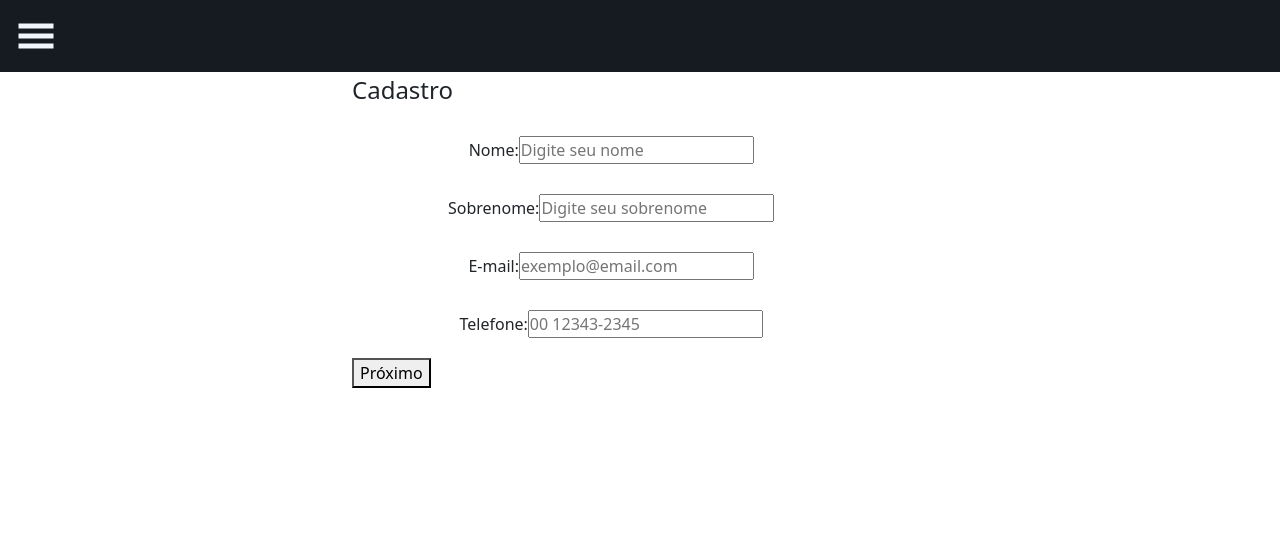
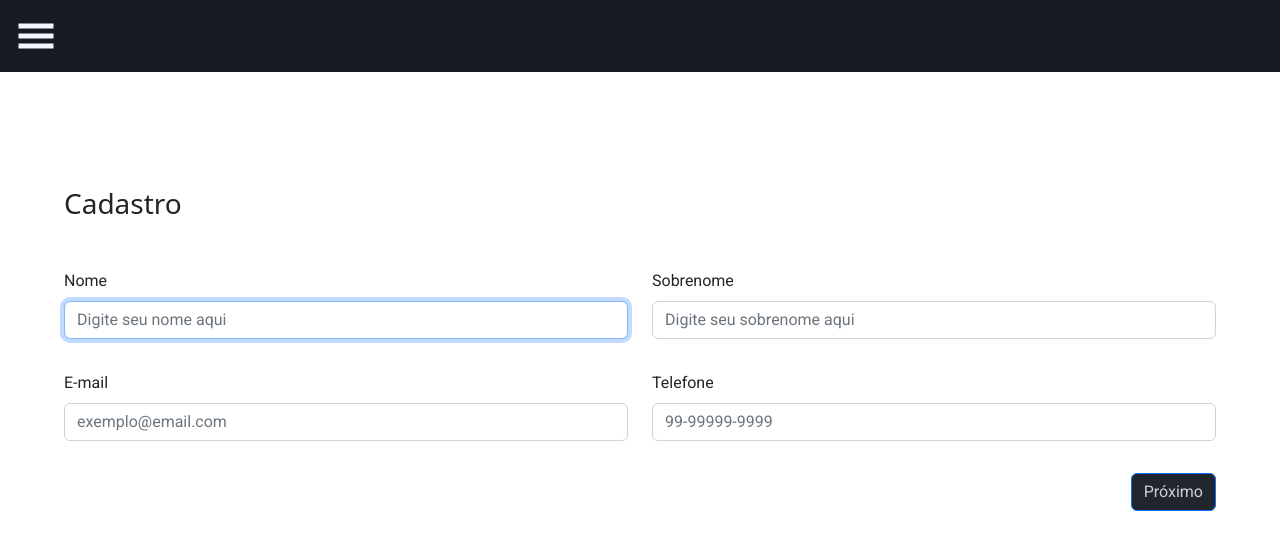
Before and after one commit to Julianaha/react-form, a React (Vite) app: page / in a window 1280 px wide. Shown: the top 550 px of the page. Built offline with nearby package versions, Linux system fonts and the light colour scheme.

Commit message:
style: adiciona bootstrap no form1

```diff
--- a/src/pages/FormStep1/FormStep1.module.css
+++ b/src/pages/FormStep1/FormStep1.module.css
@@ -1,42 +1,19 @@
-.form1 {
-  width: 50%;
-  margin: 0 auto;
+.section {
+  margin-top: 10%;
 }
 
-.field1 {
-  width: 90%;
+.form1 {
+  font-family: "Roboto", sans-serif;
+  margin-top: 3em;
 }
 
-.container {
+.button {
   display: flex;
-  flex-wrap: wrap;
-  justify-content: space-around;
-  align-items: center;
-  gap: 10px;
-  padding: 10px;
+  flex-direction: row;
+  justify-content: flex-end;
 }
 
-.formGroup {
-  padding: 10px;
+.btn {
+  background-color: #21262d !important;
+  color: #c9d1d9 !important;
 }
-
-.input{
-    padding: 0px;
-}
-
-@media screen and (max-width: 375px) {
-  .form1 {
-    width: 50%;
-    margin: 0 auto;
-  }
-
-  .field1 {
-    width: 70%;
-    height: 50vh;
-  }
-
-  .container {
-    display: flex;
-    flex-direction: column;
-  }
-}
--- a/src/pages/FormStep1/index.jsx
+++ b/src/pages/FormStep1/index.jsx
@@ -1,76 +1,81 @@
-import React from "react";
-import { useContext } from "react";
+import { useContext, React } from "react";
 import { useNavigate } from "react-router-dom";
 import { UserActions, UserContext } from "../../contexts/FormContext";
 import styles from "./FormStep1.module.css";
+import Button from "react-bootstrap/Button";
+import Col from "react-bootstrap/Col";
+import Form from "react-bootstrap/Form";
+import Row from "react-bootstrap/Row";
 
 export default function FormStep1() {
   const navigateTo = useNavigate();
-  const [user, dispatch] = useContext(UserContext)
-  console.log({user})
-
+  const [user, dispatch] = useContext(UserContext);
+  console.log({ user });
 
   const handleNextStep = () => {
     navigateTo("/step2");
   };
 
   return (
-    <form className={styles.form1}>
-      <fieldset className={styles.field1}>
-        <legend>Cadastro</legend>
-        <div className={styles.container}>
-          <div className={styles.formGroup}>
-            <label htmlFor="aligned-name">Nome:</label>
-            <input
+    <>
+      <div className={styles.section}>
+        <h3> Cadastro</h3>
+      </div>
+      <Form className={styles.form1} as={Col} md="12">
+        <Row className="mb-3">
+          <Form.Group as={Col} md="6" className="mb-3">
+            <Form.Label>Nome</Form.Label>
+            <Form.Control
+              required
+              autoFocus
               type="text"
-              id="aligned-name"
-              className={styles.input}
               value={user.name}
               onChange={(e) => dispatch(UserActions.setName(e.target.value))}
-              placeholder="Digite seu nome"
+              placeholder="Digite seu nome aqui"
             />
-          </div>
-          <div className={styles.formGroup}>
-            <label htmlFor="aligned-lastname">Sobrenome:</label>
-            <input
+          </Form.Group>
+          <Form.Group as={Col} md="6">
+            <Form.Label>Sobrenome</Form.Label>
+            <Form.Control
+              required
               type="text"
-              id="aligned-lastname"
-              className={styles.input}
               value={user.lastname}
-              onChange={(e) => dispatch(UserActions.setLastName(e.target.value))}
-              placeholder="Digite seu sobrenome"
+              onChange={(e) =>
+                dispatch(UserActions.setLastName(e.target.value))
+              }
+              placeholder="Digite seu sobrenome aqui"
             />
-          </div>
-          <div className={styles.formGroup}>
-            <label htmlFor="aligned-email">E-mail:</label>
-            <input
+          </Form.Group>
+        </Row>
+        <Row className="mb-3">
+          <Form.Group as={Col} md="6" className="mb-3">
+            <Form.Label>E-mail</Form.Label>
+            <Form.Control
+              required
               type="email"
-              id="aligned-email"
-              className={styles.input}
               value={user.email}
               onChange={(e) => dispatch(UserActions.setEmail(e.target.value))}
               placeholder="exemplo@email.com"
             />
-          </div>
-          <div className={styles.formGroup}>
-            <label htmlFor="aligned-phone">Telefone:</label>
-            <input
+          </Form.Group>
+          <Form.Group as={Col} md="6">
+            <Form.Label>Telefone</Form.Label>
+            <Form.Control
               type="tel"
-              id="aligned-phone"
-              className={styles.input}
               value={user.phone}
               onChange={(e) => dispatch(UserActions.setPhone(e.target.value))}
-              placeholder="00 12343-2345"
+              placeholder="99-99999-9999"
+              pattern="[0-9]{2}-[0-9]{5}-[0-9]{4}"
+              required
             />
-          </div>
-        </div>
-
-        <div className="">
-          <button type="submit" className="" onClick={handleNextStep} >
+          </Form.Group>
+        </Row>
+        <Col className={styles.button}>
+          <Button type="submit" className={styles.btn} onClick={handleNextStep}>
             Próximo
-          </button>
-        </div>
-      </fieldset>
-    </form>
+          </Button>
+        </Col>
+      </Form>
+    </>
   );
 }
```
